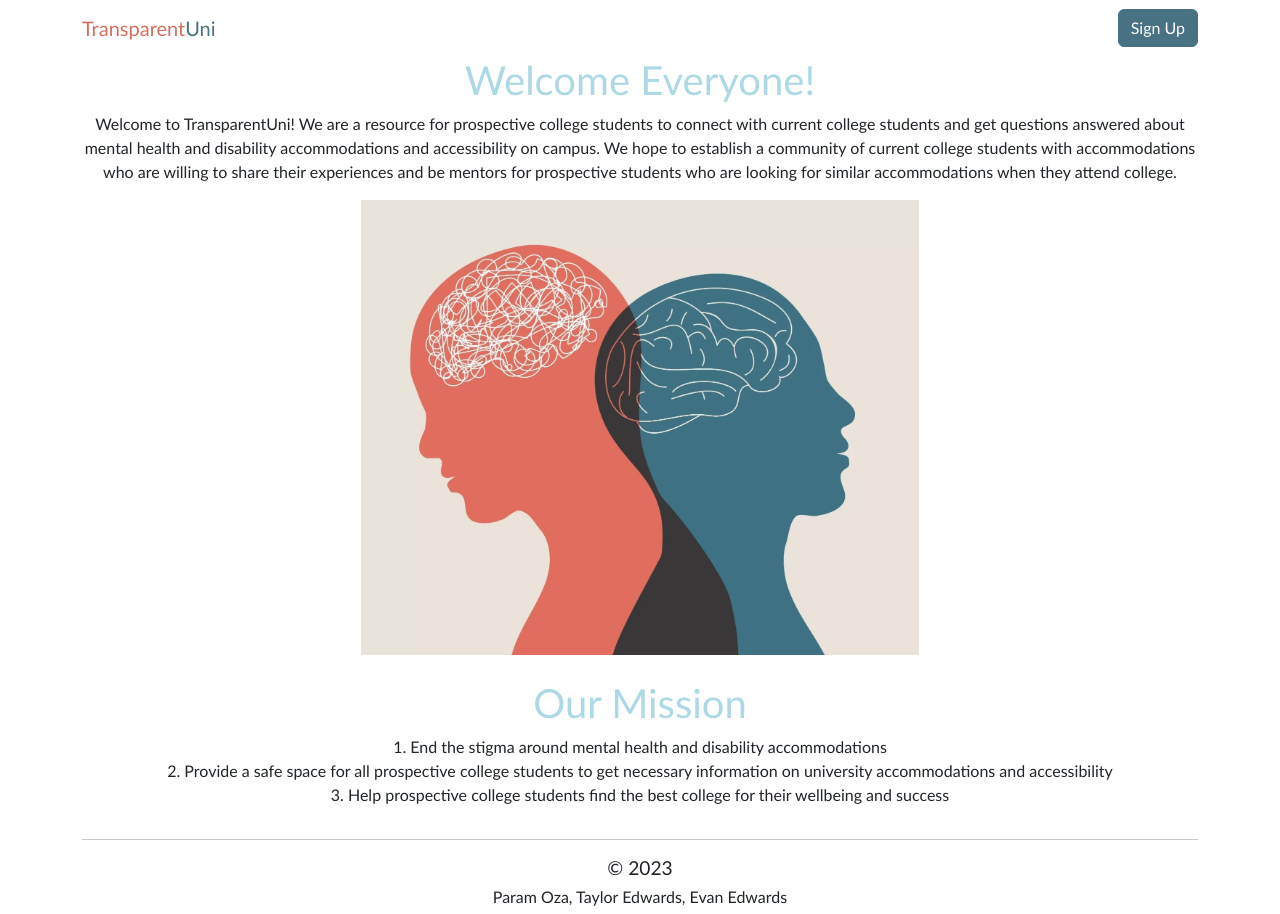
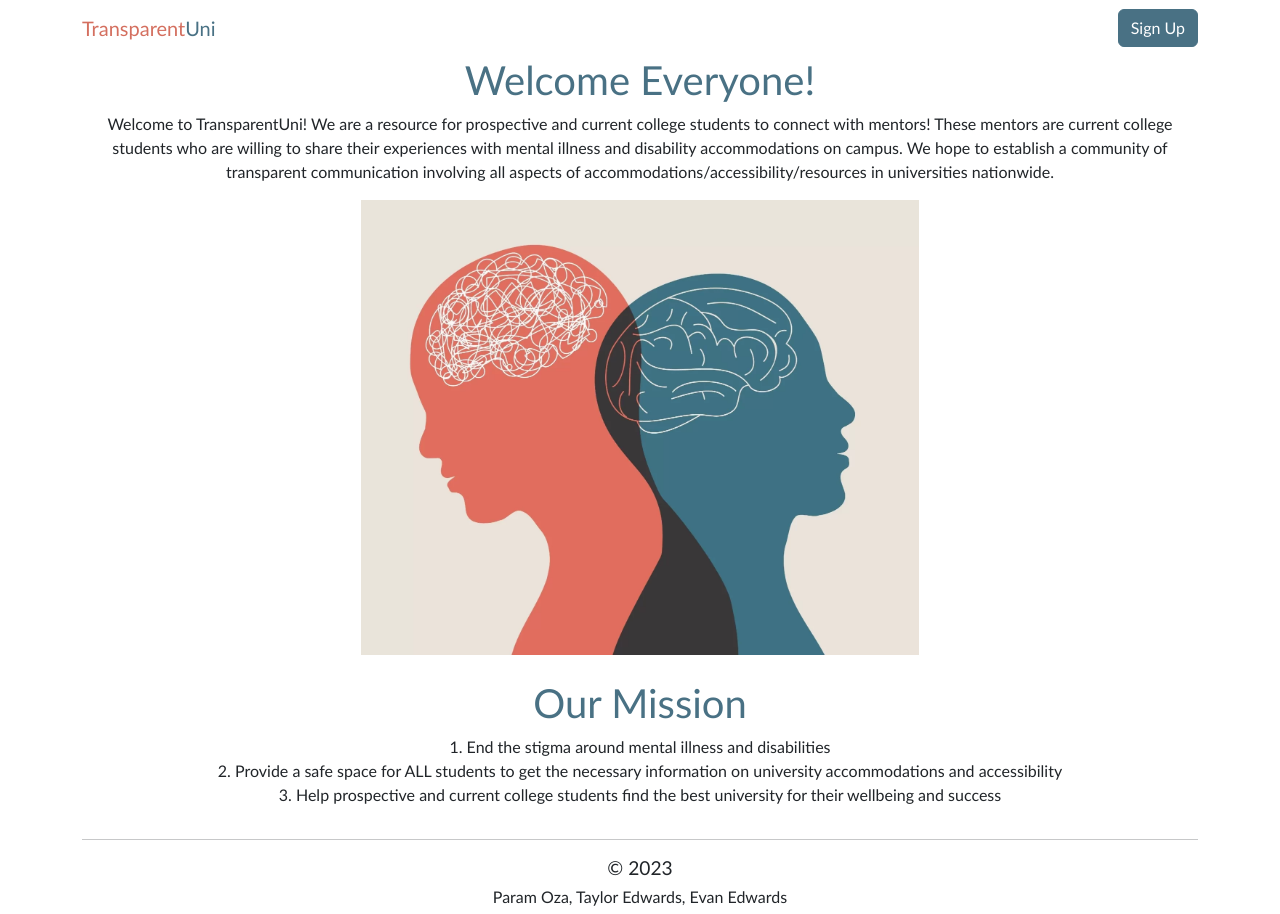
Before and after one commit to ParamOza/TransparentUni, a React (Create React App) app: page / in a window 1280 px wide. Built offline with nearby package versions, Linux system fonts and the light colour scheme; no server answers.

Commit message:
Updated mission

```diff
--- a/src/About.js
+++ b/src/About.js
@@ -5,22 +5,21 @@ const About = () => {
     return (
         <div class = "body d-flex">
             <div class = "my-auto">
-                <h1 style={{color: "lightblue"}}>Welcome Everyone!</h1>
+                <h1>Welcome Everyone!</h1>
                 <p>
-                    Welcome to TransparentUni! We are a resource for prospective college students to connect with current college students
-                    and get questions answered about mental health and disability accommodations and accessibility on campus. We hope to establish
-                    a community of current college students with accommodations who are willing to share their experiences and be mentors for prospective
-                    students who are looking for similar accommodations when they attend college.
+                    Welcome to TransparentUni! We are a resource for prospective and current college students to connect with mentors! These mentors are current
+                    college students who are willing to share their experiences with mental illness and disability accommodations on campus. We
+                    hope to establish a community of transparent communication involving all aspects of accommodations/accessibility/resources in universities nationwide.
                 </p>
             <img className="aboutImage" src="./assets/brains.png" alt="brains"/>
             <br></br>
-            <h1 style={{color: "lightblue"}}>Our Mission</h1>
+            <h1>Our Mission</h1>
                 <p>
-                    1. End the stigma around mental health and disability accommodations
+                    1. End the stigma around mental illness and disabilities
                     <br></br>
-                    2. Provide a safe space for all prospective college students to get necessary information on university accommodations and accessibility
+                    2. Provide a safe space for ALL students to get the necessary information on university accommodations and accessibility
                     <br></br>
-                    3. Help prospective college students find the best college for their wellbeing and success
+                    3. Help prospective and current college students find the best university for their wellbeing and success
                 </p>
             </div>
         </div>
```
